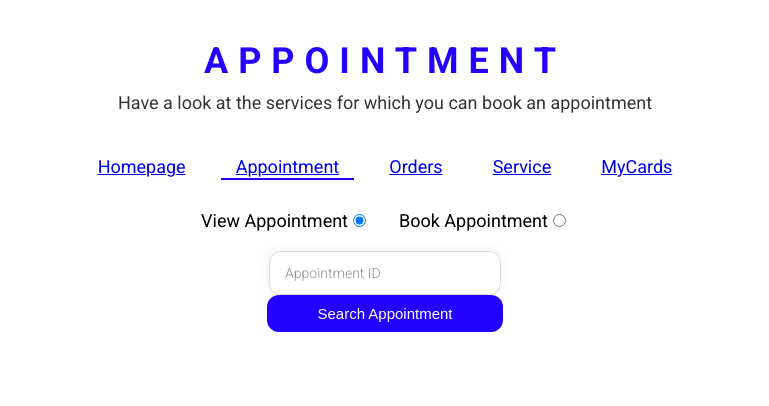
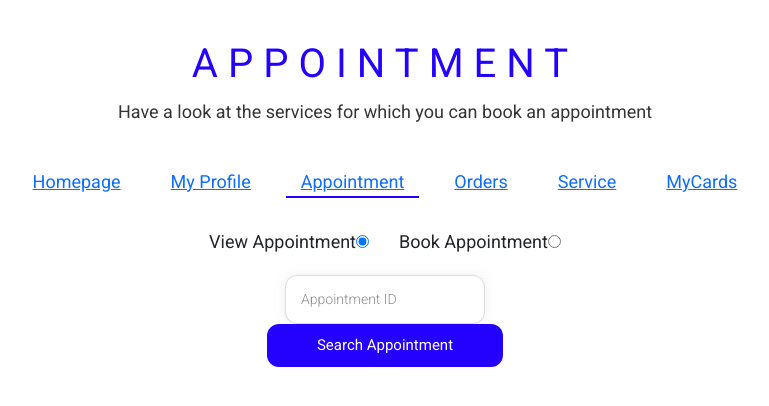
Before and after one commit to farhan0651/OnlineSalonService-Frontend, a React (Create React App) app: page /Appointments in a window 1280 px wide. Shown: the top 406 px of the page, without its empty margins (255-1024 px from the left). Built offline with nearby package versions, Linux system fonts and the light colour scheme; no server answers.

Commit message:
fixed ListCard

```diff
--- a/package.json
+++ b/package.json
@@ -7,7 +7,9 @@
     "@testing-library/react": "^13.0.0",
     "@testing-library/user-event": "^13.2.1",
     "axios": "^0.24.0",
+    "bootstrap": "^5.2.2",
     "react": "^18.2.0",
+    "react-bootstrap": "^2.6.0",
     "react-dom": "^18.2.0",
     "react-router": "^6.4.3",
     "react-router-dom": "^6.4.3",
--- a/public/index.html
+++ b/public/index.html
@@ -19,6 +19,8 @@
   href="https://fonts.googleapis.com/css?family=Roboto:300,400,700,&display=swap"
   rel="stylesheet"
 />
+<link href="https://cdn.jsdelivr.net/npm/bootstrap@5.2.2/dist/css/bootstrap.min.css" rel="stylesheet" integrity="sha384-Zenh87qX5JnK2Jl0vWa8Ck2rdkQ2Bzep5IDxbcnCeuOxjzrPF/et3URy9Bv1WTRi" crossorigin="anonymous">
+<script src="https://cdn.jsdelivr.net/npm/bootstrap@5.2.2/dist/js/bootstrap.bundle.min.js" integrity="sha384-OERcA2EqjJCMA+/3y+gxIOqMEjwtxJY7qPCqsdltbNJuaOe923+mo//f6V8Qbsw3" crossorigin="anonymous"></script>
 <title>Online Salon Service</title>
   </head>
   <body>
--- a/src/App.js
+++ b/src/App.js
@@ -5,6 +5,7 @@ import Orders from "./pages/Orders";
 import Services from "./pages/Services";
 import MyCards from "./pages/MyCards";
 import { ThemeProvider } from 'styled-components';
+import Myprofile from './pages/Myprofile';
 
 const theme = {
   mainColors: {
@@ -20,6 +21,7 @@ function App() {
       <div>
           <Routes>
             <Route exact path="/" element={<Homepage/>} />
+            <Route exact path="/Myprofile" element={<Myprofile />} />
             <Route exact path="/Appointments" element={<Appointments />} />
             <Route exact path="/MyCards" element={<MyCards />} />
             <Route exact path="/Orders" element={<Orders />} />
--- a/src/components/Myprofile/MyprofileGrid.jsx
+++ b/src/components/Myprofile/MyprofileGrid.jsx
@@ -1,7 +1,5 @@
 import React from "react";
 import Table from 'react-bootstrap/Table';
-
-
 
 const MyprofileGrid = ({ data }) => {
   return (
--- a/src/components/Navigation.jsx
+++ b/src/components/Navigation.jsx
@@ -6,6 +6,7 @@ const Navigation = () => {
   const location=useLocation();
   const LINKS=[
     {to:'/',text:"Homepage"},
+    {to:'/Myprofile',text:"My Profile"},
     {to:"/Appointments",text:"Appointment"},
     {to:'/Orders',text:"Orders"},
     {to:'/Services',text:"Service"},
--- a/src/components/Payment/ListCard.jsx
+++ b/src/components/Payment/ListCard.jsx
@@ -1,7 +1,7 @@
 import React from 'react'
 
 const ListCard = ({cardList}) => {
-
+    return(
     <div>
     <h6>Cards List</h6>
     <div>
@@ -21,7 +21,7 @@ const ListCard = ({cardList}) => {
             })
         }
         </div>
-    </div>
+    </div>);
 
 }
 
--- a/src/pages/Myprofile.jsx
+++ b/src/pages/Myprofile.jsx
@@ -4,7 +4,7 @@ import { useState } from 'react'
 import MainPageLayout from '../components/MainPageLayout'
 import Title from '../components/Title'
 //import { isHtmlElement } from 'react-router-dom/dist/dom';
-import MyprofileGrid from '../components/MyprofileCard/MyprofileGrid'
+import MyprofileGrid from '../components/Myprofile/MyprofileGrid'
 
 const Myprofile = () => {
 
@@ -14,7 +14,7 @@ const [input, setlnput] = useState("");
     setlnput(eventObject.target.value);
   };
   const onSearch = () => {
-    fetch(`http://localhost:8000/customer/${input}`)
+    fetch(`http://localhost:8000/Customer/${input}`)
       .then((res) => res.json())
       .then((result) => {
         setResults([result]);
```
Also changed, not shown: 2 other files (tests, documents, lock files or other folders).
